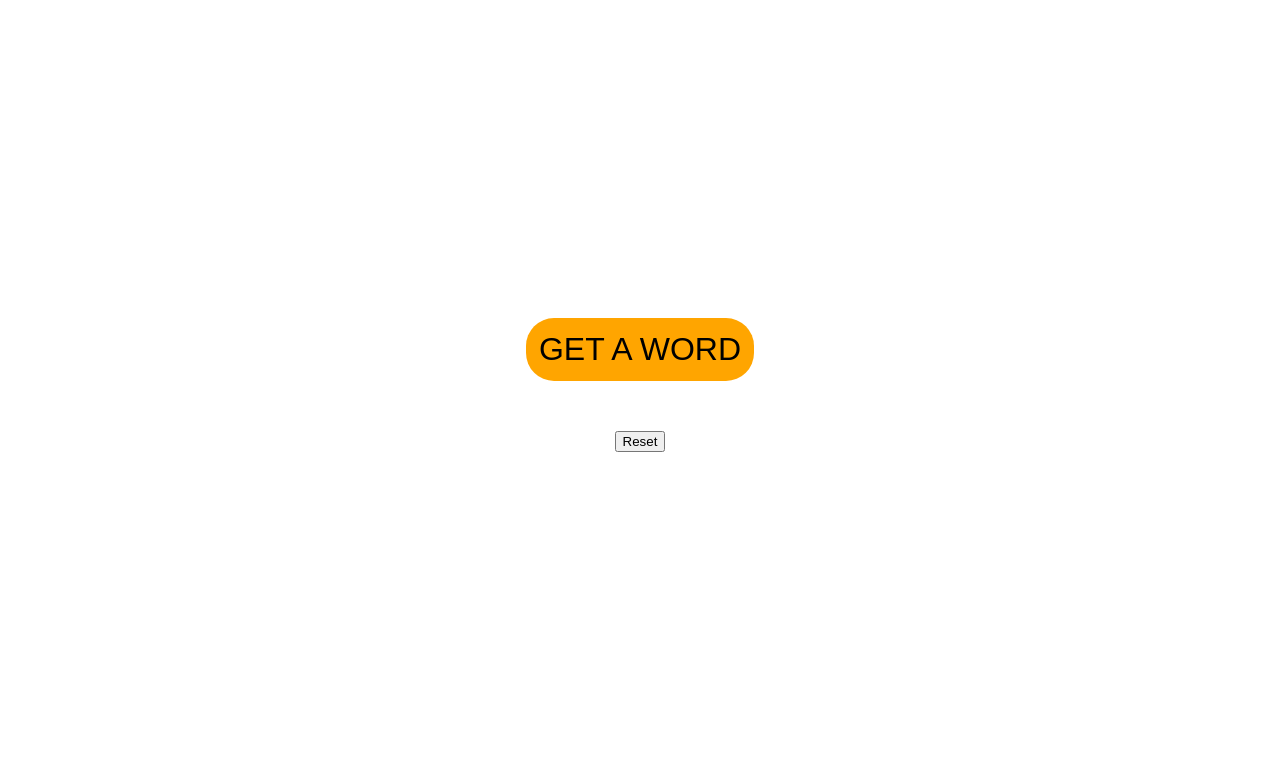
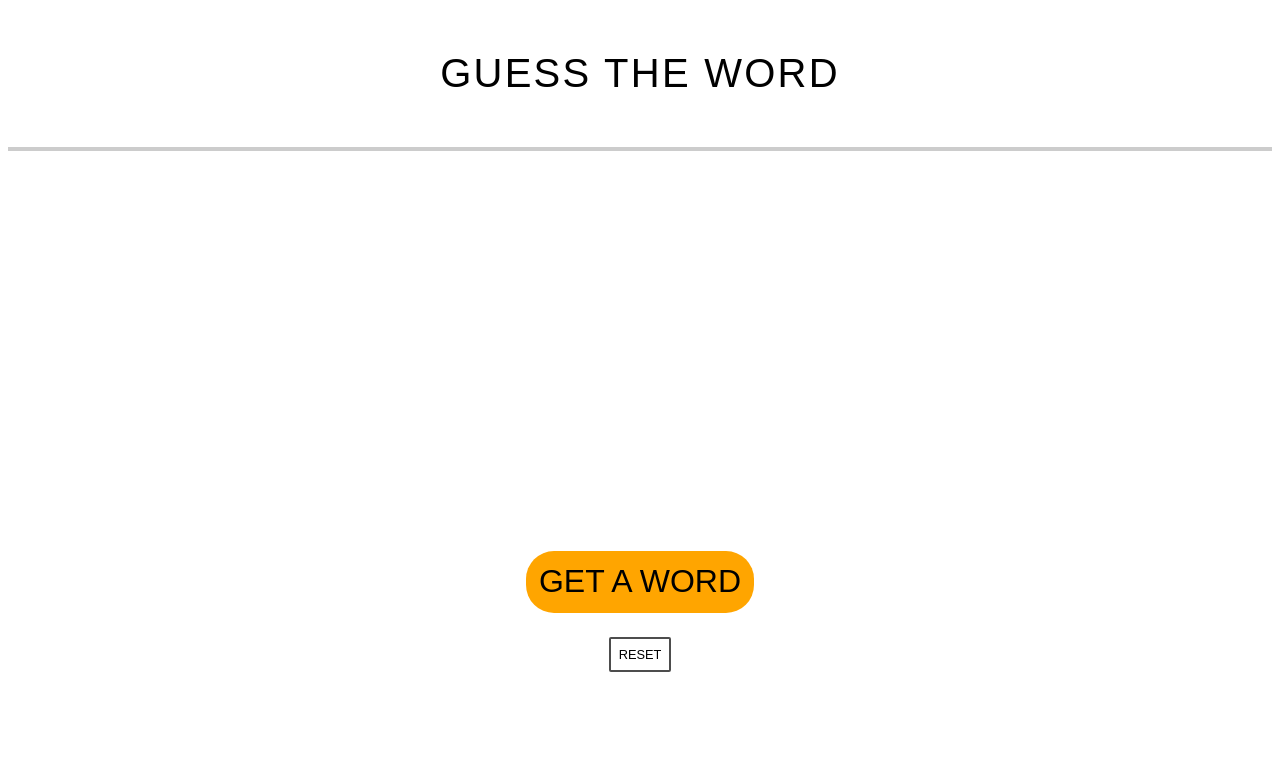
Before and after one commit to Giagar/guessWord, a plain HTML site: page index.html in a window 1280 px wide. Drawn offline with Linux system fonts and the light colour scheme.

Commit message:
update html and css basic structure

```diff
--- a/index.html
+++ b/index.html
@@ -1,12 +1,18 @@
 <!DOCTYPE html>
 <html lang="en">
+
 <head>
   <meta charset="UTF-8" />
   <meta name="viewport" content="width=device-width, initial-scale=1.0" />
   <title>Guess The Word</title>
-    <link rel="stylesheet" href="./style.css">
+  <link rel="stylesheet" href="./style.css" />
 </head>
+
 <body>
+  <header>
+    <h1>Guess The Word</h1>
+  </header>
+  <main id="mainContainer">
     <div id="containers">
       <!--   <div id="container" class="containers"></div> -->
       <div id="container1" class="containers"></div>
@@ -14,9 +20,14 @@
       <div id="container3" class="containers"></div>
       <div id="container4" class="containers"></div>
     </div>
+
     <button id="newWord" onClick="handleNewWord()">Get a word</button>
     <button id="reset" onClick="handleReset()">Reset</button>
+
     <div id="displayNewWord"></div>
+  </main>
+
   <script src="./script.js"></script>
 </body>
+
 </html>
--- a/style.css
+++ b/style.css
@@ -1,4 +1,26 @@
-body{
+:root {
+  font-family: Arial, Helvetica, sans-serif;
+  --spaceBetweenSections: 5rem;
+}
+
+* {
+  box-sizing: border-box;
+}
+
+header {
+  border-bottom: 4px solid hsl(0, 0%, 80%);
+}
+
+h1 {
+  text-align: center;
+  padding: 1.5rem;
+  text-transform: uppercase;
+  font-weight: 400;
+  font-size: 2.5rem;
+  letter-spacing: 0.14rem;
+}
+
+  #mainContainer {
     display:grid;
     justify-items: center;
     font-family: Arial;
@@ -6,6 +28,7 @@ body{
 
   #containers {
     display: flex;
+    margin: var(--spaceBetweenSections) 0;
   }
 
   .containers {
@@ -13,6 +36,7 @@ body{
     width: 15em;
   /*   border: 1px solid grey; */
     padding: 10px;
+    margin: 0 0.5rem;
   }
 
   .enButton {
@@ -37,8 +61,9 @@ body{
   }
 
   #newWord {
-    margin: 50px 0;
-    font-size: 2em;
+    margin: 1.5rem 0;
+    margin-top: 0;
+    font-size: 2rem;
     text-transform: uppercase;
     border-radius: 28px;
     border: none;
@@ -52,6 +77,16 @@ body{
     box-shadow: 0 0 25px 5px hsla(0, 40%, 60%, 0.7);
   }
 
+  #reset {
+    background: white;
+    /* hsl(198, 68%, 72%); */
+    border: 2px solid hsl(0, 0%, 30%);
+    padding: 0.5rem;
+    border-radius: 2px;
+    text-transform: uppercase;
+    font-size: 0.8rem;
+  }
+
   .disabled {
     background: white !important;
     border: 4px solid lightgrey !important;
@@ -63,8 +98,9 @@ body{
   }
 
   #displayNewWord {
-    font-size: 2em;
+    font-size: 2rem;
     text-transform: uppercase;
     border-bottom: 4px solid blue;
     letter-spacing: 1.5px;
+    margin-top: var(--spaceBetweenSections);
   }
```
Lines whose indentation alone changed are shown as unchanged.
